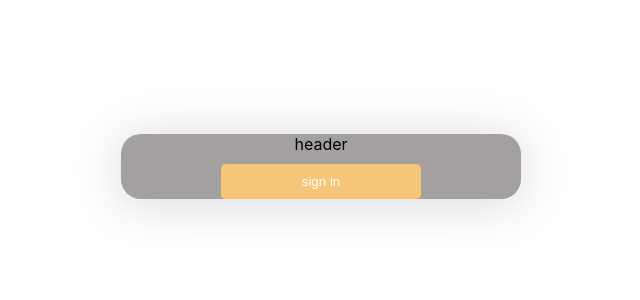
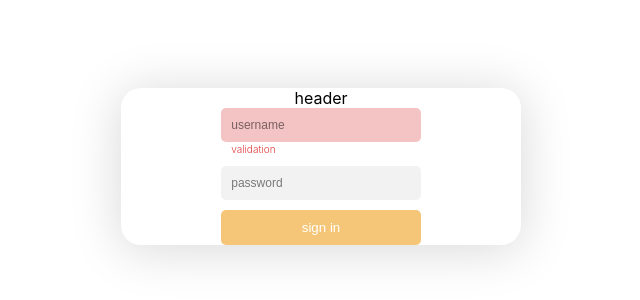
Before and after one commit to dktwho/dogs, a React (Vite) app: page / in a window 1280 px wide. Shown: the part 234-534 px from the top of the page, without its empty margins (319-959 px from the left). Built offline with nearby package versions, Linux system fonts and the light colour scheme.

Commit message:
feat: used Input in LoginPage

```diff
--- a/src/page/LoginPage/LoginPage.css
+++ b/src/page/LoginPage/LoginPage.css
@@ -7,7 +7,7 @@
 }
 
 .loginPage_container {
-    background-color: #a4a0a0;
+    background-color: #fff;
     box-shadow: 0 4px 50px 2px rgba(0, 0, 0, 0.15);
     border-radius: 20px;
     display: flex;
--- a/src/page/LoginPage/LoginPage.tsx
+++ b/src/page/LoginPage/LoginPage.tsx
@@ -1,8 +1,11 @@
+import {useState} from 'react';
 import './LoginPage.css';
-import {Button} from "../../common/buttons";
+import {Input} from '../../common/fields';
+import {Button} from '../../common/buttons';
+
 
 export const LoginPage = () => {
-
+    const [formValues, setFormValues] = useState({username: '', password: ''});
     return (
         <div className='loginPage'>
             <div className='loginPage_container'>
@@ -11,12 +14,21 @@ export const LoginPage = () => {
 
 
                     <div className='loginPage_input_container'>
-
+                        <Input value={formValues.username} placeholder={'username'} isError={true}
+                               helperText={'validation'}
+                               onChange={(event) => setFormValues({
+                                   ...formValues,
+                                   username: event.currentTarget.value
+                               })}/>
 
                     </div>
 
                     <div className='loginPage_input_container'>
-
+                        <Input value={formValues.password} placeholder={'password'}
+                               onChange={(event) => setFormValues({
+                                   ...formValues,
+                                   password: event.currentTarget.value
+                               })}/>
                     </div>
 
                     <div>
```
